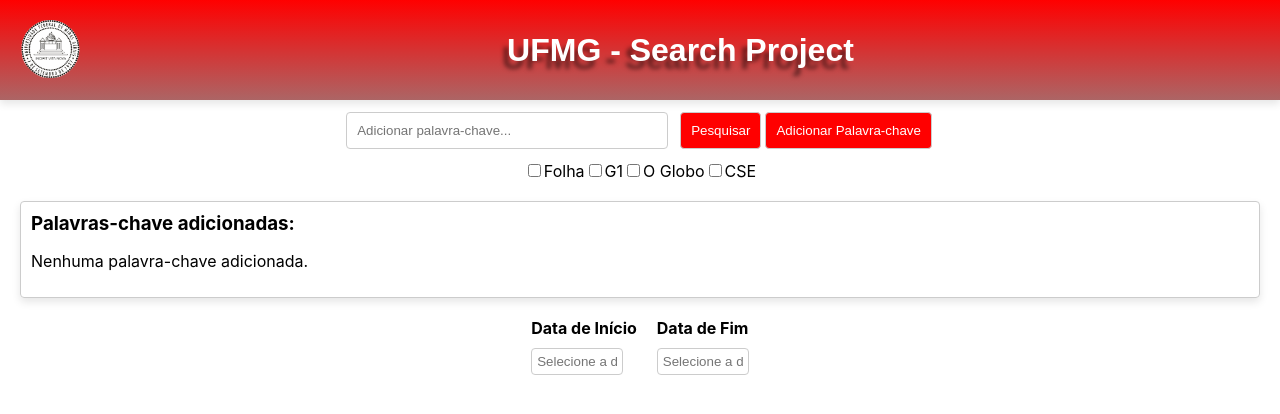
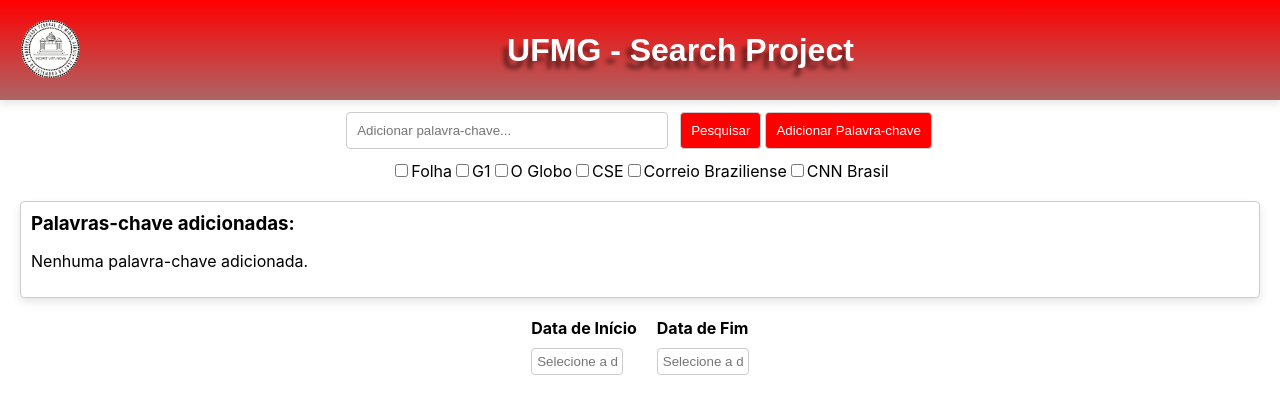
Before and after one commit to joaoboscodev/UFMG-Project, a React (Create React App) app in the folder client/: page /news in a window 1280 px wide. Shown: the top 414 px of the page. Built offline with nearby package versions, Linux system fonts and the light colour scheme.

Commit message:
Feat: correio b. e CNN

```diff
--- a/client/src/pages/News.js
+++ b/client/src/pages/News.js
@@ -23,6 +23,8 @@ function News() {
     g1: false,
     oglobo: false,
     cse: false,
+    correiobraziliense: false,
+    cnnbrasil: false, // Nova fonte adicionada
   });
 
   const handleSingleSearch = async () => {
@@ -185,6 +187,24 @@ function SearchBox({ keyword, setKeyword, handleSingleSearch, addKeyword, handle
           />
           CSE
         </label>
+        <label>
+          <input
+            type="checkbox"
+            name="correiobraziliense"
+            checked={sources.correiobraziliense}
+            onChange={handleSourceChange}
+          />
+          Correio Braziliense
+        </label>
+        <label>
+          <input
+            type="checkbox"
+            name="cnnbrasil"
+            checked={sources.cnnbrasil}
+            onChange={handleSourceChange}
+          />
+          CNN Brasil
+        </label> {/* Nova fonte adicionada */}
       </div>
     </div>
   );
```
Also changed, not shown: 1 other file (tests, documents, lock files or other folders).
